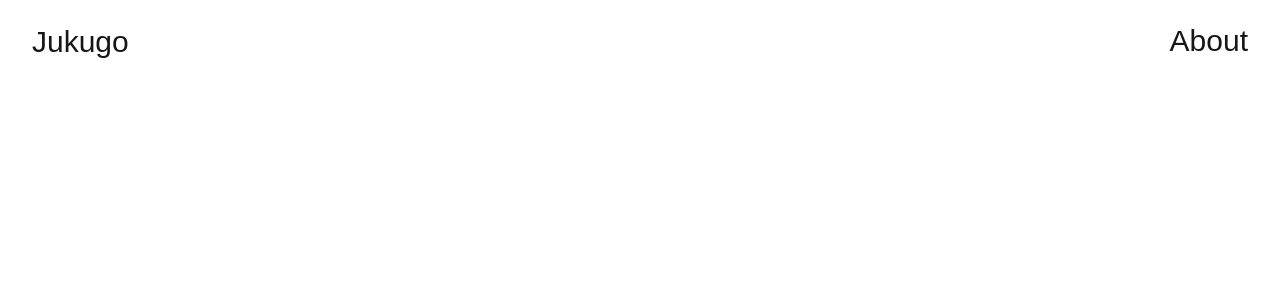
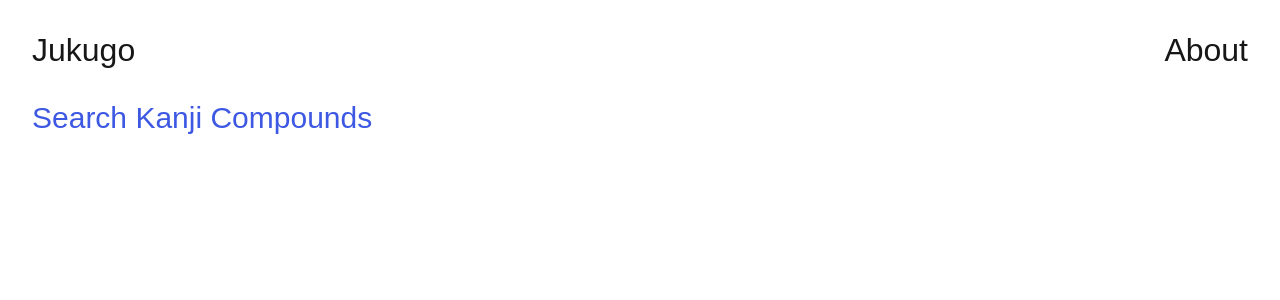
Before and after one commit to leedoughty/jukugo, a Next.js app: page / in a window 1280 px wide. Shown: the top 300 px of the page. Built offline with nearby package versions, Linux system fonts and the light colour scheme.

Commit message:
Update header layout styling

```diff
--- a/src/app/about/page.tsx
+++ b/src/app/about/page.tsx
@@ -1,10 +1,8 @@
-import Header from "../components/header";
 import styles from "../../styles/page.module.css";
 
 export default function AboutPage() {
   return (
     <main className={styles.page}>
-      <Header />
       <p>A tool for learning Japanese compound words</p>
     </main>
   );
--- a/src/app/layout.tsx
+++ b/src/app/layout.tsx
@@ -1,5 +1,6 @@
 import type { Metadata } from "next";
 import "./globals.css";
+import Header from "./components/header";
 
 export const metadata: Metadata = {
   title: "Jukugo",
@@ -13,7 +14,10 @@ export default function RootLayout({
 }>) {
   return (
     <html lang="en">
-      <body>{children}</body>
+      <body>
+        <Header />
+        {children}
+      </body>
     </html>
   );
 }
--- a/src/app/page.tsx
+++ b/src/app/page.tsx
@@ -1,10 +1,10 @@
+import Link from "next/link";
 import styles from "../styles/page.module.css";
-import Header from "./components/header";
 
 export default function Home() {
   return (
     <div className={styles.page}>
-      <Header />
+      <Link href="/jukugo-client">Search Kanji Compounds</Link>
     </div>
   );
 }
--- a/src/styles/header.module.css
+++ b/src/styles/header.module.css
@@ -2,12 +2,12 @@
   display: flex;
   justify-content: space-between;
   align-items: center;
-  padding: 24px 0;
+  padding: 32px 32px;
 }
 
 .header h1 {
   margin: 0;
-  font-size: 1em;
+  font-size: 2em;
   line-height: 1.1;
   font-weight: 400;
 }
@@ -26,7 +26,7 @@
 }
 
 .header nav a {
-  font-size: 1em;
+  font-size: 2em;
   text-decoration: none;
   padding-left: 24px;
   outline: none;
--- a/src/styles/page.module.css
+++ b/src/styles/page.module.css
@@ -4,3 +4,13 @@
   padding-left: 32px;
   padding-right: 32px;
 }
+
+.page a {
+  color: #3d58e3;
+  text-decoration: none;
+}
+
+.page a:hover,
+.page a:focus {
+  text-decoration: underline;
+}
```
